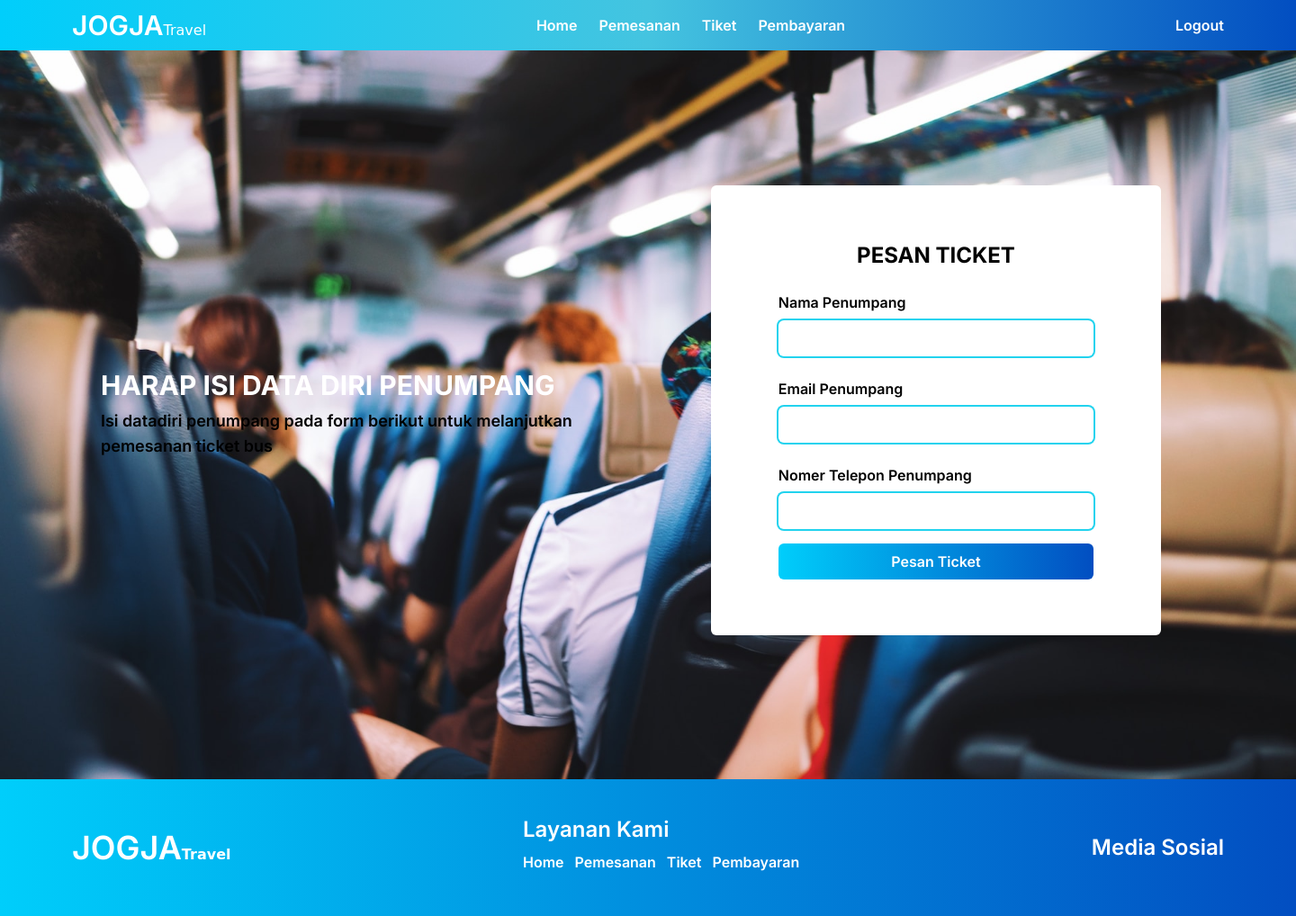
After one commit to HaikalRFadhilahh/fp-pweb, a PHP site: page /pages/pesanTicket.php?id=1 in a window 1440 px wide. The commit adds this page. Shown: the whole page at 90% size. Run offline with PHP 8.4, Linux system fonts and the light colour scheme; the visitor is signed in with stand-in values (Sample User, id 1); tables that the repository leaves empty or names only in its code hold one stand-in row (values such as "Sample post"); style sheets or scripts are compiled from the project's sources; some web fonts are replaced.

Commit message:
Pesan Ticket Page And Insert Data Done

```diff
--- a/components/navbar.php
+++ b/components/navbar.php
@@ -16,7 +16,7 @@
                 <li class="hover:text-[#00CEFB]"><a href="./register.php">Daftar</a></li>
             <?php else :
             ?>
-                <li class="hover:text-[#00CEFB]"><a href="./aksi/aksi_logout.php">Logout</a></li>
+                <li class="hover:text-[#00CEFB]"><a href="../aksi/aksi_logout.php">Logout</a></li>
             <?php endif; ?>
         </ul>
         <div class="h-3/4 aspect-square flex justify-center items-center lg:hidden" onclick="saklarMenu()">
@@ -41,7 +41,7 @@
                     <li class="hover:text-[#00CEFB]"><a href="./register.php">Daftar</a></li>
                 <?php else :
                 ?>
-                    <li class="hover:text-[#00CEFB]"><a href="./aksi/aksi_logout.php">Logout</a></li>
+                    <li class="hover:text-[#00CEFB]"><a href="../aksi/aksi_logout.php">Logout</a></li>
                 <?php endif; ?>
             </ul>
         </div>
--- /dev/null
+++ b/middleware/auth.php
@@ -0,0 +1,6 @@
+<?php
+
+session_start();
+if (empty($_SESSION['id']) || empty($_SESSION['username']) || empty($_SESSION['role'])) {
+    header("Location: ../pages/login.php");
+}
--- /dev/null
+++ b/pages/pesanTicket.php
@@ -0,0 +1,62 @@
+<?php
+
+require('../middleware/auth.php');
+require('../koneksi/koneksi.php');
+$id = $_GET['id'];
+
+$query = "select b.nama_daerah,c.nama_bus from jadwal as a inner join tujuan as b on a.id_tujuan = b.id inner join bus as c ON a.id_bus = c.id where a.id = $id;";
+$res = mysqli_query($conn, $query);
+
+if (0 >= $res->fetch_assoc()) {
+    echo "<script>alert('Ticket Tidak Di Temukan')</script>";
+    echo "<script>document.location='./searchTicket.php'</script>";
+}
+
+?>
+<!DOCTYPE html>
+<html lang="en">
+
+<head>
+    <meta charset="UTF-8">
+    <meta name="viewport" content="width=device-width, initial-scale=1.0">
+    <title>JOGJA TRAVEL | Detail Ticket</title>
+    <link rel="stylesheet" href="../CSS/tailwind.css">
+    <?php include('../material/fonts.php');
+    include('../material/icons.php'); ?>
+</head>
+
+<body>
+    <?php include('../components/navbar.php'); ?>
+    <section class="min-w-screen lg:aspect-video min-h-screen h-fit bg-center bg-cover" style="background-image: url('../IMG/bus6.jpg');">
+        <div class="container mx-auto flex flex-wrap py-4 gap-4 md:gap-0 md:h-screen md:items-center">
+            <div class="w-full text-center px-2 md:w-1/2 md:text-left md:px-8">
+                <h2 class="text-3xl font-inter font-bold my-2 text-white">HARAP ISI DATA DIRI PENUMPANG</h2>
+                <p class="font-inter text-black font-semibold text-base md:text-lg">Isi datadiri penumpang pada form berikut untuk melanjutkan pemesanan ticket bus </span></p>
+            </div>
+            <div class="w-full px-2 py-4 flex md:w-1/2">
+                <div class="w-4/5  rounded-md bg-white aspect-[9/12] sm:aspect-square md:aspect-square mx-auto flex flex-col items-center justify-center px-4 py-4">
+                    <form action="../aksi/aksi_pesan.php" method="POST" class="w-3/4 flex-col flex gap-4">
+                        <h2 class="text-2xl font-bold font-inter text-center">PESAN TICKET</h2>
+                        <input type="text" hidden name="id_jadwal" value="<?php echo $id ?>">
+                        <label for="nama_penumpang">
+                            <p class="text-left font-inter font-semibold text-black my-2">Nama Penumpang</p>
+                            <input type="text" id="nama_penumpang" name="nama_penumpang" class="w-full bg-transparent py-2 px-2 outline-none ring-2 ring-cyan-400 rounded-md" required>
+                        </label>
+                        <label for="email">
+                            <p class="text-left font-inter font-semibold text-black my-2">Email Penumpang</p>
+                            <input type="text" id="email" name="email" class="w-full bg-transparent py-2 px-2 outline-none ring-2 ring-cyan-400 rounded-md" required>
+                        </label>
+                        <label for="telepon">
+                            <p class="text-left font-inter font-semibold text-black my-2">Nomer Telepon Penumpang</p>
+                            <input type="text" id="telepon" name="telepon" class="w-full bg-transparent py-2 px-2 outline-none ring-2 ring-cyan-400 rounded-md" required>
+                        </label>
+                        <button class="block bg-gradient-to-r from-[#00CEFB] to-[#024EC1] text-center w-full py-2 rounded-md font-inter font-semibold text-white" type="submit">Pesan Ticket</button>
+                    </form>
+                </div>
+            </div>
+        </div>
+    </section>
+    <?php include('../components/footer.php'); ?>
+</body>
+
+</html>
```
Also changed, not shown: aksi/aksi_pesan.php (added, +26 -0 lines), pages/detailTicket.php (deleted, +0 -18 lines), pages/test.php (deleted, +0 -16 lines), pages/ticket.php (+4 -4 lines), IMG/bus6.jpg (added).
